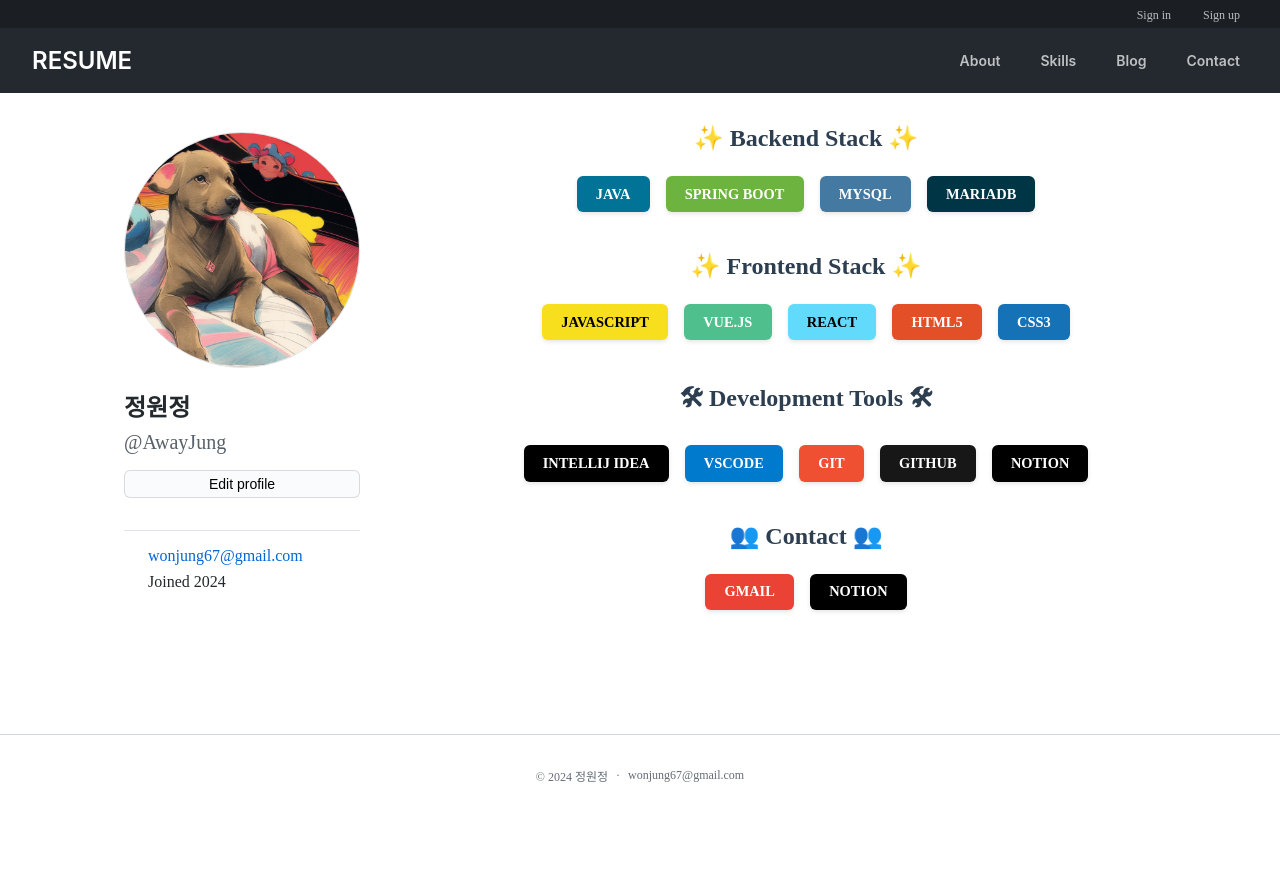
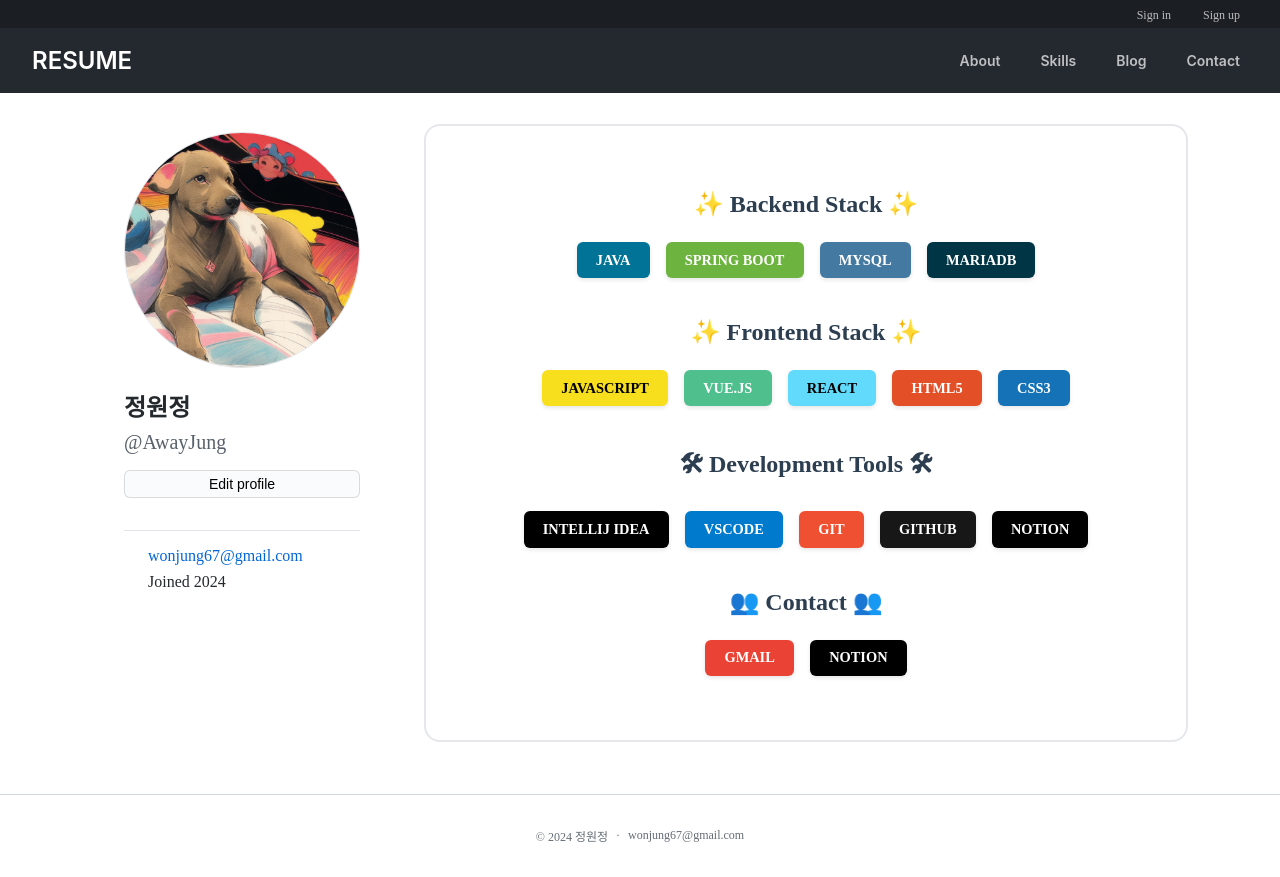
Before and after one commit to AwayJung/wonboard-FE-Vue, a Vue app: page / in a window 1280 px wide. Before the commit the page ends 817 px from the top, so only its background shows below. Built offline with nearby package versions, Linux system fonts and the light colour scheme.

Commit message:
update: main CSS  테두리 추가

```diff
--- a/src/components/MainLayout.vue
+++ b/src/components/MainLayout.vue
@@ -39,6 +39,10 @@ export default {
 .content-area {
   width: 100%;
   padding-bottom: 2rem;
+  border: 2px solid #e5e7eb;
+  border-radius: 16px;
+  padding: 1.5rem;
+  margin-top: 4.5rem;
 }
 
 @media (max-width: 768px) {
--- a/src/views/Main.vue
+++ b/src/views/Main.vue
@@ -1,4 +1,3 @@
-<!-- src/views/Main.vue -->
 <template>
   <MainLayout />
 </template>
```
